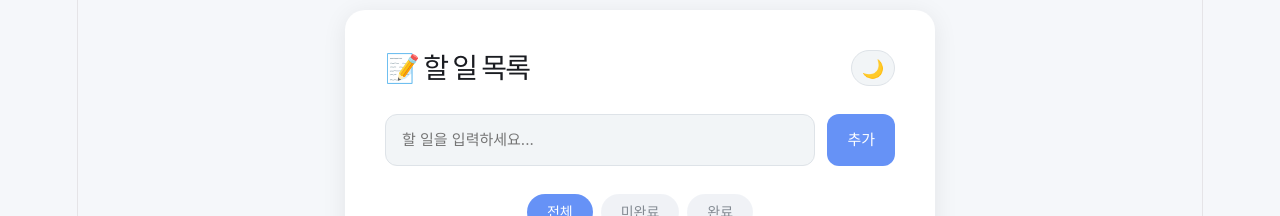
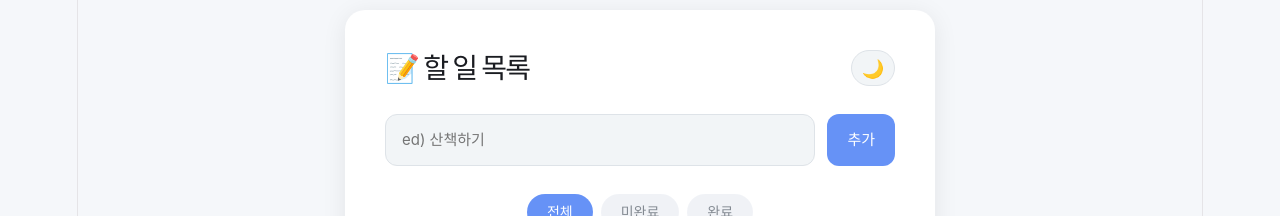
Before and after one commit to hyeongu01/react-todo-app, a React (Vite) app: page / in a window 1280 px wide. Shown: the top 216 px of the page. Built offline with nearby package versions, Linux system fonts and the light colour scheme.

Commit message:
fix: placeholder 변경

```diff
--- a/src/components/AddTask.tsx
+++ b/src/components/AddTask.tsx
@@ -27,9 +27,7 @@ function AddTask(): JSX.Element {
     <div className={styles.input_group}>
       <input
         type="text"
-        placeholder={
-          isError ? '할 일을 입력해주세요.' : '할 일을 입력하세요...'
-        }
+        placeholder={isError ? '할 일을 입력해주세요.' : 'ed) 산책하기'}
         onChange={handleTextChange}
         value={text}
         className={isError ? styles.error : ''}
```
